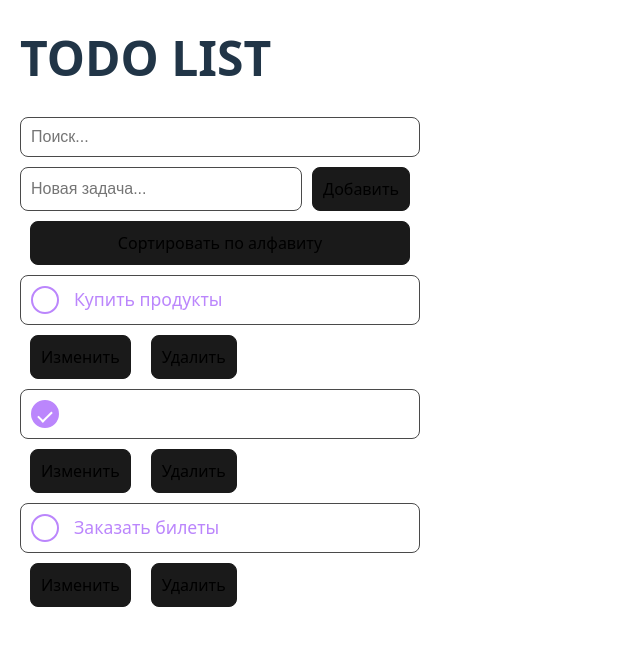
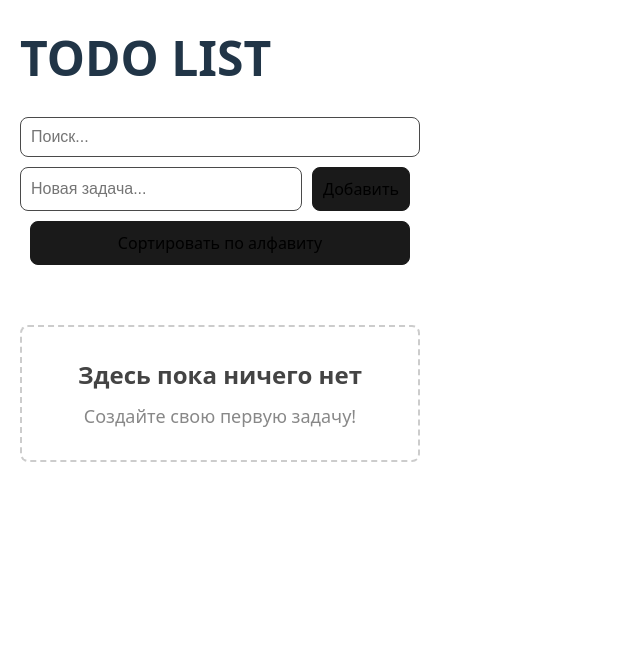
Before and after one commit to KarinaKold/REACT-Result, a React (Vite) app: page / in a window 1280 px wide. Shown: the top 646 px of the page, without its empty margins (0-640 px from the left). Built offline with nearby package versions, Linux system fonts and the light colour scheme; data requests are answered from the project's data file.

Commit message:
feat: change CRUD hook, add sorting&searching with json server, fix components

```diff
--- a/src/App.jsx
+++ b/src/App.jsx
@@ -1,28 +1,33 @@
 import { useState } from 'react';
-import { useRequestGet, useDebounce } from './hooks';
+import { useData, useDebounce } from './hooks';
 import styles from './App.module.css';
-import { Loader } from './components/Loader/Loader';
-import { EmptyMessage } from './components/EmptyMessage/EmptyMessage';
-import { TodoList } from './components/TodoList/TodoList';
-import { Button } from './components/Button/Button';
-import { AddTodoForm } from './components/AddTodoForm/AddTodoForm';
-import { Input } from './components/Input/Input';
+import { TodoList, AddTodoForm, Input, Button, Loader, EmptyMessage } from './components';
 import { ACTIONS } from './constants';
 
 export const App = () => {
-	const { todos, setTodos, isLoading } = useRequestGet();
+	const [order, setOrder] = useState('id&_order=asc');
 	const [searchItem, setSearchItem] = useState('');
 	const [isSorted, setIsSorted] = useState(false);
-
-	const debouncedSearch = useDebounce(searchItem, 500);
-
-	const filteredTodos = todos.filter((todo) =>
-		todo.title.toLowerCase().includes(debouncedSearch.toLowerCase()),
+	const debouncedSearch = useDebounce(searchItem, 1000);
+	const { data, isLoading, error, deleteData, createData, updateData } = useData(
+		order,
+		debouncedSearch,
 	);
 
-	const sortedTodos = isSorted
-		? [...filteredTodos].sort((a, b) => a.title.localeCompare(b.title))
-		: filteredTodos;
+	if (error) {
+		return <h1>{error}</h1>;
+	}
+
+	const handleSearch = ({ target }) => {
+		setSearchItem(target.value);
+	};
+
+	const handleOrder = () => {
+		setOrder((prev) =>
+			prev === 'id&_order=asc' ? 'title&_order=asc' : 'id&_order=asc',
+		);
+		setIsSorted(!isSorted);
+	};
 
 	return (
 		<div className={styles.app}>
@@ -31,20 +36,19 @@ export const App = () => {
 				type="text"
 				placeholder="Поиск..."
 				value={searchItem}
-				onChange={(e) => setSearchItem(e.target.value)}
+				onChange={handleSearch}
 			/>
-			<AddTodoForm setTodos={setTodos} />
+			<AddTodoForm createData={createData} />
 			<Button
-				action={isSorted}
-				handleClick={() => setIsSorted(!isSorted)}
+				handleClick={handleOrder}
 				clickName={isSorted ? ACTIONS.unsort : ACTIONS.sort}
 			/>
 			{isLoading ? (
 				<Loader />
-			) : sortedTodos.length === 0 ? (
+			) : data.length === 0 ? (
 				<EmptyMessage />
 			) : (
-				<TodoList todos={sortedTodos} setTodos={setTodos} />
+				<TodoList data={data} updateData={updateData} deleteData={deleteData} />
 			)}
 		</div>
 	);
--- /dev/null
+++ b/src/components/TodoItem/TodoItem.jsx
@@ -0,0 +1,76 @@
+import { useState } from 'react';
+import styles from './TodoItem.module.css';
+import { ACTIONS } from '../../constants';
+import { Button } from '../Button/Button';
+import { Input } from '../Input/Input';
+
+export const TodoItem = ({ id, title, completed, updateData, deleteData }) => {
+	const [isUpdate, setIsUpdate] = useState(false);
+	const [isDelete, setIsDelete] = useState(false);
+	const [updateValue, setUpdateValue] = useState(title);
+
+	const onDelete = async (id) => {
+		setIsDelete(true);
+		await deleteData(id);
+		setIsDelete(false);
+	};
+
+	const handleUpdate = () => {
+		setIsUpdate((prev) => !prev);
+	};
+
+	const onUpdate = async (id, payload) => {
+		await updateData(id, payload);
+		setIsUpdate(false);
+	};
+
+	return (
+		<div>
+			{isUpdate ? (
+				<>
+					<Input
+						type="text"
+						value={updateValue}
+						onChange={(e) => setUpdateValue(e.target.value)}
+					/>
+					<Button
+						action={isUpdate}
+						handleClick={onUpdate.bind(null, id, {
+							title: updateValue,
+						})}
+						clickName={ACTIONS.save}
+					/>
+				</>
+			) : (
+				<>
+					<div className={styles.todoItem}>
+						<input
+							type="checkbox"
+							id={`checkbox-${id}`}
+							checked={completed}
+							onChange={onUpdate.bind(null, id, {
+								completed: !completed,
+							})}
+						/>
+						<label
+							htmlFor={`checkbox-${id}`}
+							className={styles.customCheckbox}
+						></label>
+						<div className={completed ? styles.completed : ''}>{title}</div>
+					</div>
+					<Button
+						action={isUpdate}
+						handleClick={handleUpdate}
+						clickName={ACTIONS.update}
+					/>
+				</>
+			)}
+			<Button
+				action={isDelete}
+				handleClick={onDelete.bind(null, id)}
+				disabled={isDelete}
+				clickName={ACTIONS.delete}
+			/>
+		</div>
+	);
+};
--- /dev/null
+++ b/src/components/TodoItem/TodoItem.module.css
@@ -0,0 +1,51 @@
+.todoItem {
+	font-size: 1.1em;
+	font-weight: 500;
+	display: flex;
+	border: 1px solid #4a4a4a;
+	margin-bottom: 10px;
+	padding: 10px;
+	border-radius: 8px;
+	color: #bb86fc;
+}
+
+.completed {
+	text-decoration: line-through;
+	color: white;
+	opacity: 0.5;
+}
+
+.todoItem input[type='checkbox'] {
+	display: none;
+}
+
+.todoItem .customCheckbox {
+	width: 24px;
+	height: 24px;
+	border-radius: 50%;
+	border: 2px solid #bb86fc;
+	display: inline-block;
+	position: relative;
+	margin-right: 15px;
+	cursor: pointer;
+}
+
+.todoItem .customCheckbox:hover {
+	background-color: #bb86fc;
+}
+
+.todoItem input[type='checkbox']:checked + .customCheckbox {
+	background-color: #bb86fc;
+}
+
+.todoItem input[type='checkbox']:checked + .customCheckbox::after {
+	content: '';
+	position: absolute;
+	left: 8px;
+	top: 6px;
+	width: 6px;
+	height: 12px;
+	border: solid white;
+	border-width: 0 2px 2px 0;
+	transform: rotate(45deg);
+}
--- a/src/components/TodoList/TodoList.jsx
+++ b/src/components/TodoList/TodoList.jsx
@@ -1,91 +1,17 @@
-import { Button } from '../Button/Button';
-import { useRequestUpdate, useRequestDelete } from '../../hooks';
 import styles from './TodoList.module.css';
-import { ACTIONS } from '../../constants';
-import { useState } from 'react';
-import { Input } from '../Input/Input';
+import { TodoItem } from '../TodoItem/TodoItem';
 
-export const TodoList = ({ todos, setTodos }) => {
-	const { requestUpdate, isUpdating, setIsUpdating } = useRequestUpdate(setTodos);
-	const { requestDelete, isDeleting } = useRequestDelete(setTodos);
-
-	const [editingTodo, setEditingTodo] = useState(null); // текущее редактируемое дело
-	const [title, setTitle] = useState('');
-
-	const handleToggleComplete = (todo) => {
-		const updatedTodo = {
-			...todo,
-			completed: !todo.completed,
-		};
-		requestUpdate(todo.id, updatedTodo.title, updatedTodo.completed);
-	};
-
-	const handleSave = (todo) => {
-		if (editingTodo && title.length > 0) {
-			const updatedTodo = {
-				id: editingTodo,
-				title,
-				completed: todo.completed,
-			};
-			requestUpdate(editingTodo.id, title, updatedTodo.completed);
-			setEditingTodo(null);
-			setTitle(title);
-		}
-	};
-
-	const handleEditClick = (todo) => {
-		setEditingTodo(todo);
-		setTitle(todo.title);
-		setIsUpdating(true);
-	};
-
+export const TodoList = ({ data, updateData, deleteData }) => {
 	return (
-		<div>
-			{todos.map((todo) => (
-				<div key={todo.id}>
-					{editingTodo && editingTodo.id === todo.id ? (
-						<>
-							<Input
-								type="text"
-								value={title}
-								onChange={(e) => setTitle(e.target.value)}
-							/>
-							<Button
-								action={isUpdating}
-								handleClick={() => handleSave(todo)}
-								clickName={ACTIONS.save}
-							/>
-						</>
-					) : (
-						<>
-							<div className={styles.todoItem}>
-								<input
-									type="checkbox"
-									id={`checkbox-${todo.id}`}
-									checked={todo.completed}
-									onChange={() => handleToggleComplete(todo)}
-								/>
-								<label
-									htmlFor={`checkbox-${todo.id}`}
-									className={styles.customCheckbox}
-								></label>
-								<div className={todo.completed ? styles.completed : ''}>
-									{todo.title}
-								</div>
-							</div>
-							<Button
-								action={isUpdating}
-								handleClick={() => handleEditClick(todo)}
-								clickName={ACTIONS.update}
-							/>
-						</>
-					)}
-					<Button
-						action={isDeleting}
-						handleClick={() => requestDelete(todo.id)}
-						clickName={ACTIONS.delete}
-					/>
-				</div>
+		<div className={styles.todoList}>
+			{data.map(({ id, ...todo }) => (
+				<TodoItem
+					key={id}
+					id={id}
+					{...todo}
+					updateData={updateData}
+					deleteData={deleteData}
+				/>
 			))}
 		</div>
 	);
--- a/src/components/TodoList/TodoList.module.css
+++ b/src/components/TodoList/TodoList.module.css
@@ -1,51 +1,4 @@
-.todoItem {
-	font-size: 1.1em;
-	font-weight: 500;
-	display: flex;
-	border: 1px solid #4a4a4a;
-	margin-bottom: 10px;
-	padding: 10px;
+.todoList {
+	margin: 10px 0;
 	border-radius: 8px;
-	color: #bb86fc;
 }
-
-.completed {
-	text-decoration: line-through;
-	color: white;
-	opacity: 0.5;
-}
-
-.todoItem input[type='checkbox'] {
-	display: none;
-}
-
-.todoItem .customCheckbox {
-	width: 24px;
-	height: 24px;
-	border-radius: 50%;
-	border: 2px solid #bb86fc;
-	display: inline-block;
-	position: relative;
-	margin-right: 15px;
-	cursor: pointer;
-}
-
-.todoItem .customCheckbox:hover {
-	background-color: #bb86fc;
-}
-
-.todoItem input[type='checkbox']:checked + .customCheckbox {
-	background-color: #bb86fc;
-}
-
-.todoItem input[type='checkbox']:checked + .customCheckbox::after {
-	content: '';
-	position: absolute;
-	left: 8px;
-	top: 6px;
-	width: 6px;
-	height: 12px;
-	border: solid white;
-	border-width: 0 2px 2px 0;
-	transform: rotate(45deg);
-}
--- /dev/null
+++ b/src/components/index.js
@@ -0,0 +1,6 @@
+export * from './AddTodoForm/AddTodoForm';
+export * from './Button/Button';
+export * from './EmptyMessage/EmptyMessage';
+export * from './Input/Input';
+export * from './Loader/Loader';
+export * from './TodoList/TodoList';
--- a/src/db.json
+++ b/src/db.json
@@ -1,19 +1,3 @@
 {
-	"tasks": [
-		{
-			"title": "Купить продукты",
-			"completed": false,
-			"id": 1
-		},
-		{
-			"title": "Записаться к врачу",
-			"completed": true,
-			"id": 2
-		},
-		{
-			"title": "Заказать билеты",
-			"completed": false,
-			"id": 3
-		}
-	]
+	"todos": []
 }
--- a/src/hooks/index.js
+++ b/src/hooks/index.js
@@ -1,5 +1,6 @@
+export * from './useData';
+export * from './useDebounce';
 export * from './useRequestGet';
 export * from './useRequestAdd';
 export * from './useRequestUpdate';
 export * from './useRequestDelete';
-export * from './useDebounce';
--- /dev/null
+++ b/src/hooks/useData.js
@@ -0,0 +1,102 @@
+import { useEffect, useState } from 'react';
+
+const URL = 'http://localhost:3000/todos';
+// &q=${searchValue}
+
+export const useData = (order, searchValue) => {
+	const [data, setData] = useState([]);
+	const [isLoading, setIsLoading] = useState(false);
+	const [error, setError] = useState(null);
+
+	const fetchData = async () => {
+		setIsLoading(true);
+		try {
+			const response = await fetch(URL + `?_sort=${order}&q=${searchValue}`);
+
+			if (!response.ok) {
+				throw new Error('Network response was not ok');
+			}
+			const data = await response.json();
+			setData(data);
+			setIsLoading(false);
+		} catch (error) {
+			setError(error.message);
+			setIsLoading(false);
+		}
+	};
+
+	const deleteData = async (id) => {
+		try {
+			const response = await fetch(URL + `/${id}`, {
+				method: 'DELETE',
+				headers: {
+					'Content-Type': 'application/json',
+				},
+			});
+			if (!response.ok) {
+				throw new Error('Network response was not ok');
+			}
+			setData((prev) => prev.filter((todo) => todo.id !== id));
+		} catch (error) {
+			setError(error.message);
+			setIsLoading(false);
+		}
+	};
+
+	const createData = async (payload) => {
+		setIsLoading(true);
+		try {
+			const response = await fetch(URL, {
+				method: 'POST',
+				headers: {
+					'Content-Type': 'application/json',
+				},
+				body: JSON.stringify(payload),
+			});
+			if (!response.ok) {
+				throw new Error('Network response was not ok');
+			}
+			const newTodo = await response.json();
+			setData(data.concat(newTodo));
+			setIsLoading(false);
+		} catch (error) {
+			setError(error.message);
+			setIsLoading(false);
+		}
+	};
+
+	const updateData = async (id, payload) => {
+		setIsLoading(true);
+		try {
+			const response = await fetch(URL + `/${id}`, {
+				method: 'PATCH',
+				headers: {
+					'Content-Type': 'application/json',
+				},
+				body: JSON.stringify(payload),
+			});
+			if (!response.ok) {
+				throw new Error('Network response was not ok');
+			}
+			const updateTodo = await response.json();
+			setData(data.map((todo) => (todo.id === id ? updateTodo : todo)));
+			setIsLoading(false);
+		} catch (error) {
+			setError(error.message);
+			setIsLoading(false);
+		}
+	};
+
+	useEffect(() => {
+		fetchData();
+	}, [order, searchValue]);
+
+	return {
+		data,
+		isLoading,
+		error,
+		deleteData,
+		createData,
+		updateData,
+	};
+};
```
Also changed, not shown: src/components/AddTodoForm/AddTodoForm.jsx (+8 -12 lines), src/utils/handle-add-todo.js (added, +15 -0 lines).
